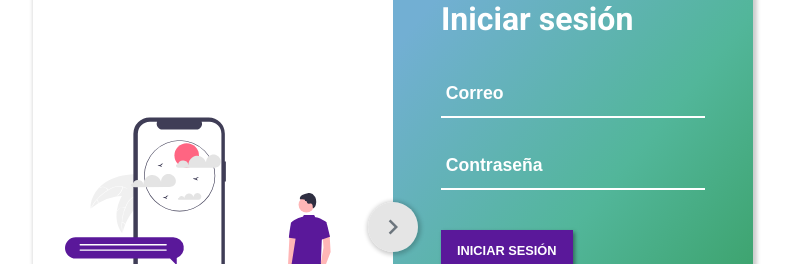
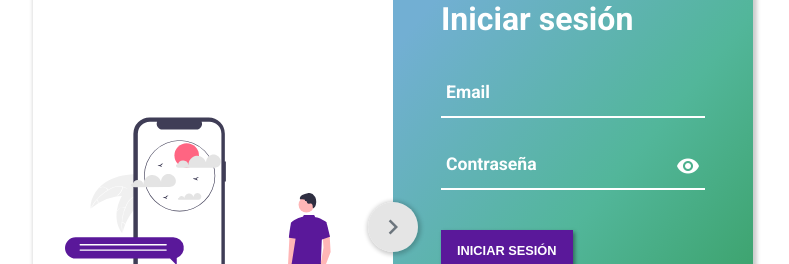
Before and after one commit to vjespinoza/login-val, a React (Create React App) app: page / in a window 1280 px wide. Shown: the part 173-437 px from the top of the page, without its empty margins (247-1036 px from the left). Built offline with nearby package versions, Linux system fonts and the light colour scheme.

Commit message:
label transitions  & showPassword

```diff
--- a/src/App.js
+++ b/src/App.js
@@ -16,9 +16,15 @@ import { GlobalStyles } from "./globalStyles";
 
 function App() {
 	const [isActive, setIsActive] = useState(false);
+	const [showPassword, setShowPassword] = useState(false);
 
 	const handleIsActive = () => {
 		setIsActive((isActive) => !isActive);
+	};
+
+	const handleShowPassword = (e) => {
+		setShowPassword((showPassword) => !showPassword);
+		console.log(e.target);
 	};
 
 	return (
@@ -30,6 +36,8 @@ function App() {
 						<FormSignup
 							isActive={!isActive}
 							handleIsActive={handleIsActive}
+							showPassword={showPassword}
+							handleShowPassword={handleShowPassword}
 						/>
 						<BannerContainer isActive={isActive} rigth>
 							<BannerImage src={svg1} />
@@ -37,6 +45,8 @@ function App() {
 						<FormLogin
 							isActive={isActive}
 							handleIsActive={handleIsActive}
+							showPassword={showPassword}
+							handleShowPassword={handleShowPassword}
 						/>
 						<BannerContainer isActive={!isActive}>
 							<BannerImage src={svg2} />
--- a/src/components/Forms/FormBanner.js
+++ b/src/components/Forms/FormBanner.js
@@ -11,6 +11,7 @@ export const BannerContainer = styled.div`
 	bottom: ${(props) => (props.isActive ? 0 : "100%")};
 	left: ${(props) => (props.rigth ? "50%" : 0)};
 	transition: bottom ease-in-out 200ms;
+	z-index: 90;
 
 	@media (max-width: 768px) {
 		display: none;
--- a/src/components/Forms/Login/FormLogin.js
+++ b/src/components/Forms/Login/FormLogin.js
@@ -4,15 +4,19 @@ import { Input } from "../../shared/Input";
 import { Button } from "../../shared/Button";
 import { FormTitle } from "../FormTitle";
 import { FormFooter } from "../FormFooter";
+import { InputLabel } from "../../shared/InputLabel";
+import { InputIcon } from "../../shared/InputIcon";
+import { InputGroup } from "../../shared/InputGroup";
 //Import custom hook
 import useFormValidate from "../../../hooks/useFormValidate";
 
-export const FormLogin = ({ isActive, handleIsActive }) => {
+export const FormLogin = ({ isActive, handleIsActive, showPassword, handleShowPassword }) => {
 	const { data, handleChange, handleSubmnit, handleClick } = useFormValidate();
 
 	return (
 		<Form isActive={isActive} gradient onSubmit={(e) => handleSubmnit(e)}>
 			<FormTitle ligth>Iniciar sesión</FormTitle>
+			<InputGroup>
 				<Input
 					value={data.email}
 					onChange={(e) => handleChange(e)}
@@ -21,14 +25,26 @@ export const FormLogin = ({ isActive, handleIsActive }) => {
 					type="email"
 					placeholder="Correo"
 				/>
+				<InputLabel ligth>Email</InputLabel>
+			</InputGroup>
+			<InputGroup>
 				<Input
 					value={data.password}
 					onChange={(e) => handleChange(e)}
 					ligth
 					name="password"
-				type="password"
+					type={showPassword ? "text" : "password"}
 					placeholder="Contraseña"
 				/>
+				<InputLabel ligth>Contraseña</InputLabel>
+				<InputIcon ligth onClick={() => handleShowPassword()}>
+					{showPassword ? (
+						<span className="material-icons">visibility_off</span>
+					) : (
+						<span className="material-icons">visibility</span>
+					)}
+				</InputIcon>
+			</InputGroup>
 			<Button data-btn="login" onClick={(e) => handleClick(e)} type="submit">
 				Iniciar Sesión
 			</Button>
--- a/src/components/Forms/Signup/FormSignup.js
+++ b/src/components/Forms/Signup/FormSignup.js
@@ -3,15 +3,20 @@ import { Input } from "../../shared/Input";
 import { Button } from "../../shared/Button";
 import { FormTitle } from "../FormTitle";
 import { FormFooter } from "../FormFooter";
+import { InputLabel } from "../../shared/InputLabel";
+import { InputIcon } from "../../shared/InputIcon";
+import { InputGroup } from "../../shared/InputGroup";
+
 //Import custom hook
 import useFormValidate from "../../../hooks/useFormValidate";
 
-export const FormSignup = ({ handleIsActive, isActive }) => {
+export const FormSignup = ({ handleIsActive, isActive, showPassword, handleShowPassword }) => {
 	const { data, handleChange, handleSubmnit, handleClick } = useFormValidate();
 
 	return (
 		<Form isActive={isActive} onSubmit={(e) => handleSubmnit(e)}>
 			<FormTitle>Registrarse</FormTitle>
+			<InputGroup>
 				<Input
 					value={data.name}
 					name="name"
@@ -20,6 +25,9 @@ export const FormSignup = ({ handleIsActive, isActive }) => {
 					type="text"
 					placeholder="Nombre"
 				/>
+				<InputLabel>Nombre</InputLabel>
+			</InputGroup>
+			<InputGroup>
 				<Input
 					value={data.email}
 					name="email"
@@ -28,22 +36,44 @@ export const FormSignup = ({ handleIsActive, isActive }) => {
 					type="email"
 					placeholder="Correo"
 				/>
+				<InputLabel>Correo Electrónico</InputLabel>
+			</InputGroup>
+			<InputGroup>
 				<Input
 					value={data.password}
 					name="password"
 					onChange={(e) => handleChange(e)}
 					primary
-				type="password"
+					type={showPassword ? "text" : "password"}
 					placeholder="Contraseña"
 				/>
+				<InputLabel>Contraseña</InputLabel>
+				<InputIcon onClick={(e) => handleShowPassword(e)}>
+					{showPassword ? (
+						<span className="material-icons">visibility_off</span>
+					) : (
+						<span className="material-icons">visibility</span>
+					)}
+				</InputIcon>
+			</InputGroup>
+			<InputGroup>
 				<Input
 					value={data.password2}
 					name="password2"
 					onChange={(e) => handleChange(e)}
 					primary
-				type="password"
+					type={showPassword ? "text" : "password"}
 					placeholder="Confirmar contraseña"
 				/>
+				<InputLabel>Confirmar Contraseña</InputLabel>
+				<InputIcon onClick={(e) => handleShowPassword(e)}>
+					{showPassword ? (
+						<span className="material-icons">visibility_off</span>
+					) : (
+						<span className="material-icons">visibility</span>
+					)}
+				</InputIcon>
+			</InputGroup>
 			<Button data-btn="signup" onClick={(e) => handleClick(e)} primary type="submit">
 				Registrarse
 			</Button>
--- a/src/components/shared/Input.js
+++ b/src/components/shared/Input.js
@@ -4,7 +4,9 @@ export const Input = styled.input`
 	font-weight: bold;
 	font-size: 1.1rem;
 	height: 3rem;
-	padding: 0.3rem;
+	width: 100%;
+	/* padding: 0.3rem 3rem 0.3rem 0.3rem; */
+	padding-right: 35px;
 	border-style: none none solid none;
 	border-width: 2px;
 	border-color: ${(props) => (props.ligth ? "white" : props.theme.colors.font)};
@@ -13,7 +15,7 @@ export const Input = styled.input`
 	color: ${(props) => (props.ligth ? "white" : props.theme.colors.font)};
 
 	&::placeholder {
-		color: ${(props) => (props.ligth ? "white" : props.theme.colors.font)};
+		color: transparent;
 	}
 
 	&:focus {
@@ -22,4 +24,11 @@ export const Input = styled.input`
 			props.primary ? props.theme.colors.primary : props.theme.colors.secondary};
 		transition: all ease-in-out 200ms;
 	}
+
+	&:focus-within ~ label,
+	&:not(:placeholder-shown) ~ label {
+		transform: translate(-5px, -22px) scale(0.7);
+		transition: transform ease-in-out 200ms;
+		transform-origin: left;
+	}
 `;
--- /dev/null
+++ b/src/components/shared/InputGroup.js
@@ -0,0 +1,5 @@
+import styled from "styled-components";
+
+export const InputGroup = styled.div`
+	position: relative;
+`;
--- /dev/null
+++ b/src/components/shared/InputIcon.js
@@ -0,0 +1,9 @@
+import styled from "styled-components";
+
+export const InputIcon = styled.div`
+	color: ${(props) => (props.ligth ? "white" : props.theme.colors.font)};
+	position: absolute;
+	top: 12px;
+	right: 5px;
+	cursor: pointer;
+`;
--- /dev/null
+++ b/src/components/shared/InputLabel.js
@@ -0,0 +1,15 @@
+import styled from "styled-components";
+
+export const InputLabel = styled.label`
+	color: ${(props) => (props.ligth ? "white" : props.theme.colors.font)};
+	font-weight: bold;
+	font-size: 1.1rem;
+	position: absolute;
+	top: 12px;
+	left: 5px;
+	transition: all ease-in-out 200ms;
+	transform-origin: left;
+	transform-origin: left;
+	cursor: text;
+	pointer-events: none;
+`;
```
Lines whose indentation alone changed are shown as unchanged.
